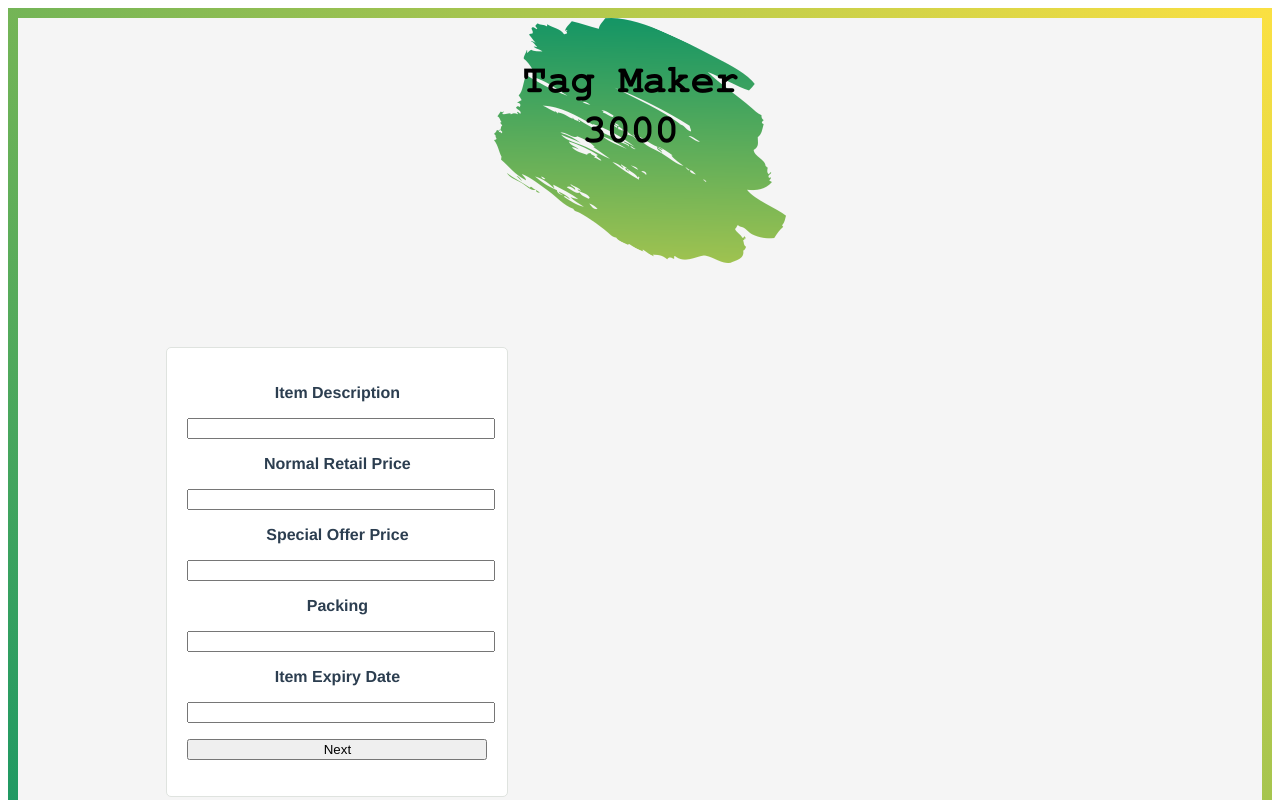
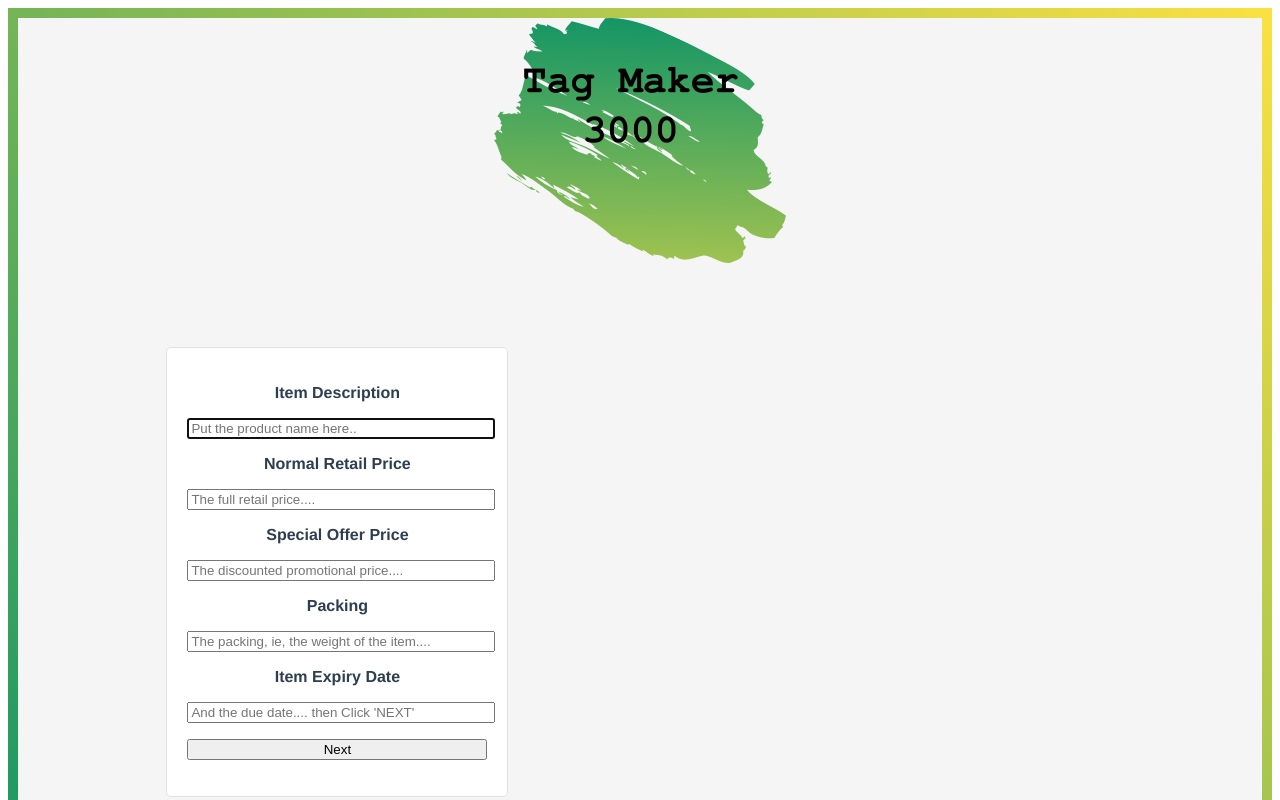
Before and after one commit to zxeenu/offer-tag-maker-web-version, a Vue app: page / in a window 1280 px wide. Shown: the top 800 px of the page. Built offline with nearby package versions, Linux system fonts and the light colour scheme.

Commit message:
github action not working - web hoot config

```diff
--- a/src/components/UserInputTypeDry.vue
+++ b/src/components/UserInputTypeDry.vue
@@ -7,15 +7,15 @@ This is a component to create a little user interface to extract data through a
         <div class="user-data-entry">
             <form @submit.prevent="addDataToTable">
                 <p><strong>Item Description</strong></p>
-                <input class="item-details-textarea" v-model="itemDescriptionString"/>
+                <input class="item-details-textarea" v-model="itemDescriptionString" autofocus placeholder="Put the product name here.."/>
                 <p><strong>Normal Retail Price</strong></p>
-                <input class="item-details-textarea" v-model="itemNormalRetailPriceString"/>
+                <input class="item-details-textarea" v-model="itemNormalRetailPriceString" placeholder="The full retail price...."/>
                 <p><strong>Special Offer Price</strong></p>
-                <input class="item-details-textarea" v-model="itemSpecialOfferPriceString"/>
+                <input class="item-details-textarea" v-model="itemSpecialOfferPriceString" placeholder="The discounted promotional price...."/>
                 <p><strong>Packing</strong></p>
-                <input class="item-details-textarea" v-model="itemPackingString"/>
+                <input class="item-details-textarea" v-model="itemPackingString" placeholder="The packing, ie, the weight of the item...."/>
                 <p><strong>Item Expiry Date</strong></p>
-                <input class="item-details-textarea" v-model="itemExpiryDateString"/>
+                <input class="item-details-textarea" v-model="itemExpiryDateString" placeholder="And the due date.... then Click 'NEXT' "/>
                 <p></p>
                 <button class="item-details-textarea">Next</button>
                 <p></p>
@@ -164,7 +164,7 @@ export default {
                 this.itemPackingString = "";
                 this.itemExpiryDateString = "";
             } else {
-                window.alert("Hi, you didn't fill out all the input boxes! 😢");
+                // window.alert("Hi, you didn't fill out all the input boxes! 😢");
             }
 
         },
--- a/src/views/OfferDryTag.vue
+++ b/src/views/OfferDryTag.vue
@@ -72,7 +72,7 @@ export default {
 }
 
 .data-table-wrapper {
-  flex: 4;
+  flex: 1;
 }
 
 </style>
```
Also changed, not shown: package.json (+6 -1 lines), src/assets/PdfLogic.js, 7 other files (tests, documents, lock files or other folders).
